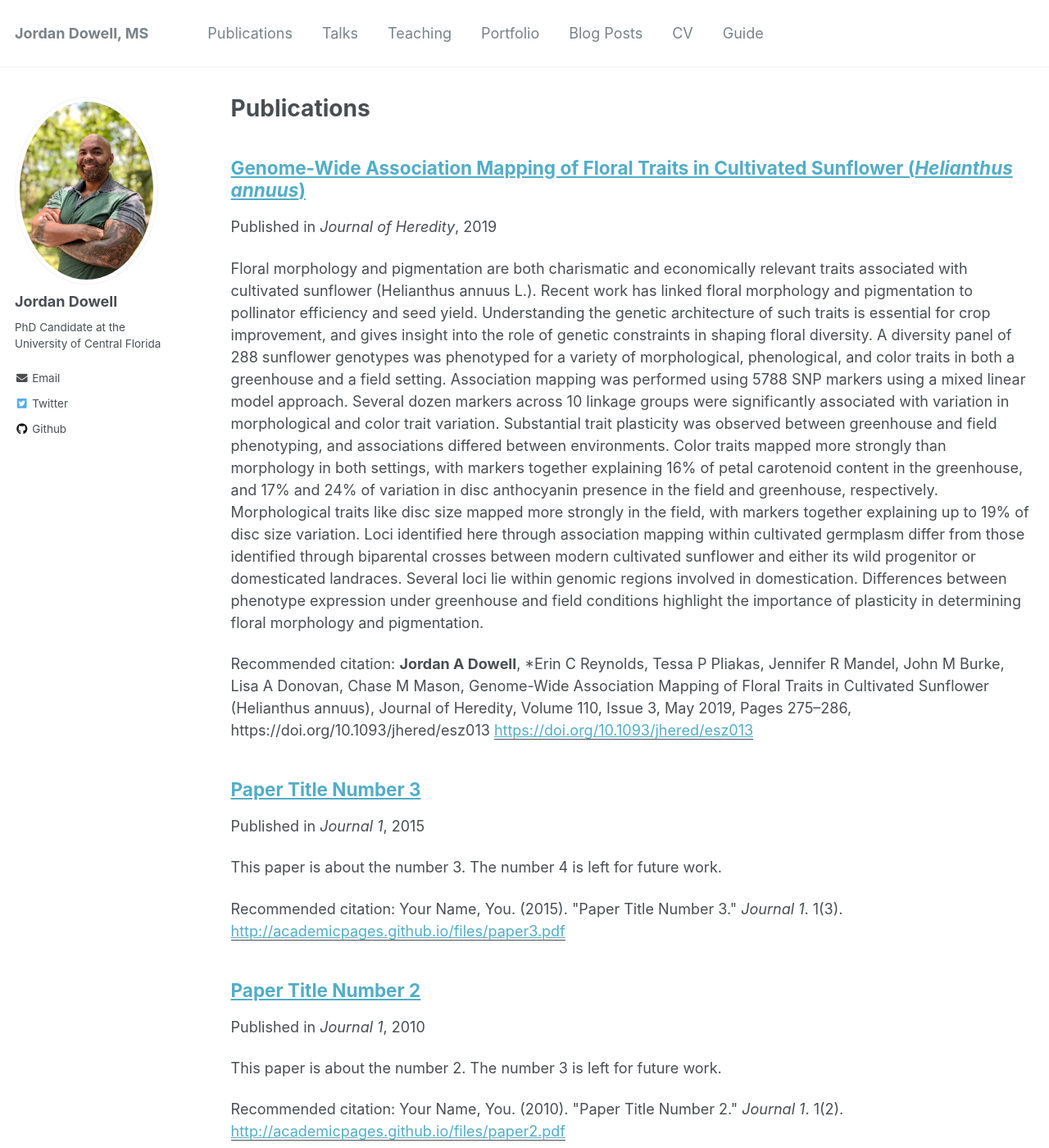
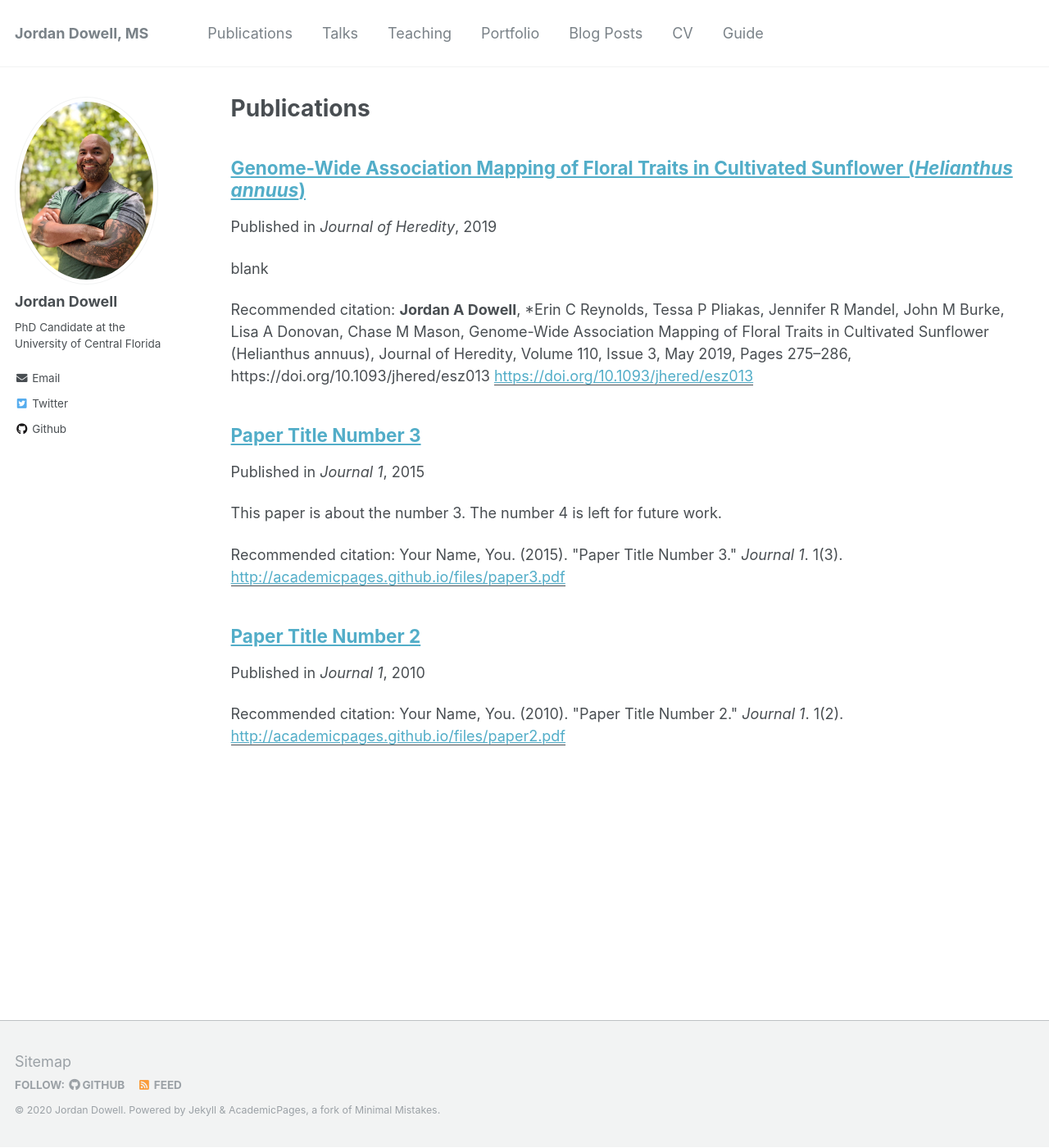
Before and after one commit to jordandowell/jordandowell.github.io, a Jekyll site: the page built from _pages/publications.md, in a window 1280 px wide and 1400 px high. Shown: the whole window at 82% size. Built offline with Jekyll 4.4.1, drawn with Linux system fonts in a browser that asks for light colours.

```diff
--- a/_publications/2010-10-01-paper-title-number-2.md
+++ b/_publications/2010-10-01-paper-title-number-2.md
@@ -2,7 +2,7 @@
 title: "Paper Title Number 2"
 collection: publications
 permalink: /publication/2010-10-01-paper-title-number-2
-excerpt: 'This paper is about the number 2. The number 3 is left for future work.'
+excerpt: ''
 date: 2010-10-01
 venue: 'Journal 1'
 paperurl: 'http://academicpages.github.io/files/paper2.pdf'
--- a/_publications/2019-05-01-paper-title-number-1.md
+++ b/_publications/2019-05-01-paper-title-number-1.md
@@ -2,7 +2,7 @@
 title: "Genome-Wide Association Mapping of Floral Traits in Cultivated Sunflower (<i>Helianthus annuus</i>)"
 collection: publications
 permalink: /publication/2019-05-01-paper-title-number-1
-abstract:
+excerpt: 'blank'
 date: 2019-05-01
 venue: 'Journal of Heredity'
 paperurl: 'https://doi.org/10.1093/jhered/esz013'
```
